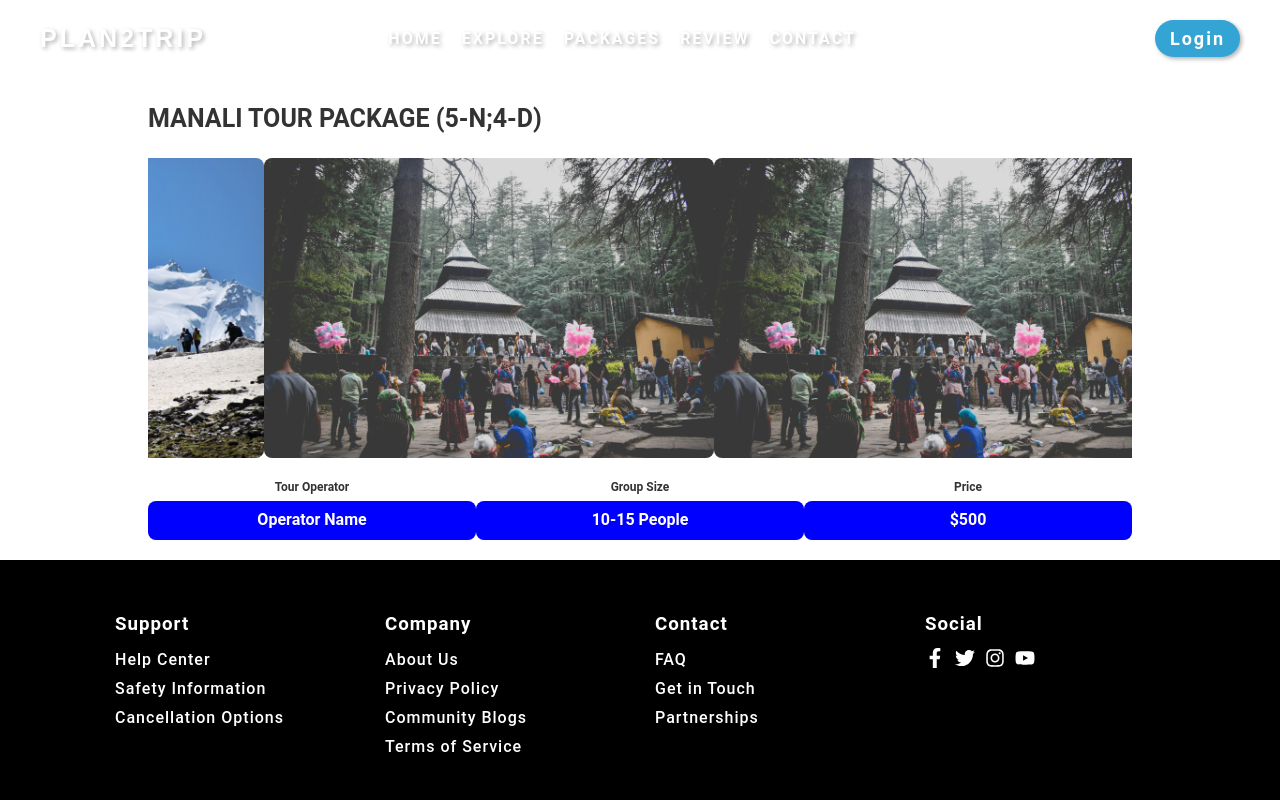
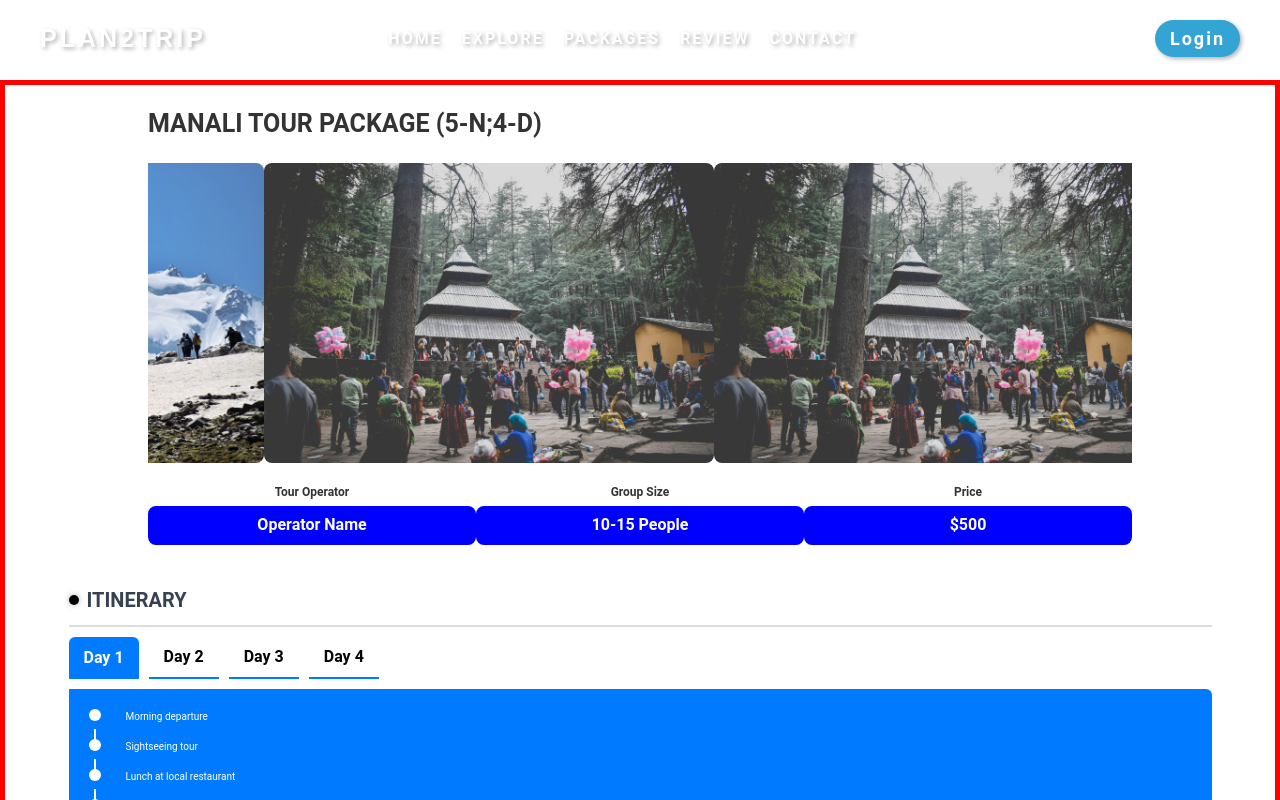
Before and after one commit to kishansrivastava-ks/plan2trip, a React (Vite) app: page /tour-packages in a window 1280 px wide. Built offline with nearby package versions, Linux system fonts and the light colour scheme.

Commit message:
tour package page component added

```diff
--- /dev/null
+++ b/src/components/TourPackage/Itinerary.jsx
@@ -0,0 +1,165 @@
+import { useState } from "react";
+import styled from "styled-components";
+
+// Container for the entire itinerary
+const ItineraryContainer = styled.div`
+  width: 90%;
+  margin: 2rem auto;
+`;
+
+// Heading section with bullet circle
+const Heading = styled.div`
+  display: flex;
+  align-items: center;
+  margin-bottom: 1rem;
+`;
+
+const BulletCircle = styled.div`
+  width: 10px;
+  height: 10px;
+  border-radius: 50%;
+  background-color: black;
+  box-shadow: 0px 0px 6px rgba(0, 0, 0, 0.3);
+  margin-right: 0.8rem;
+`;
+
+const Title = styled.h2`
+  font-size: 2rem;
+  font-weight: bold;
+  text-transform: uppercase;
+`;
+
+// Horizontal rule below heading
+const HorizontalLine = styled.hr`
+  width: 100%;
+  border: 1px solid #ddd;
+  margin-bottom: 1rem;
+`;
+
+// Tabs container
+const Tabs = styled.div`
+  display: flex;
+  gap: 1rem;
+  margin-bottom: 1rem;
+`;
+
+// Individual Tab button
+const Tab = styled.button`
+  background-color: ${(props) => (props.active ? "#007bff" : "white")};
+  color: ${(props) => (props.active ? "white" : "black")};
+  font-weight: bold;
+  padding: 0.8rem 1.5rem;
+  border: none;
+  cursor: pointer;
+  border-radius: 6px 6px 0 0;
+  transition: background-color 0.3s ease;
+  border-bottom: ${(props) => (props.active ? "none" : "2px solid #007bff")};
+
+  &:hover {
+    background-color: #007bff;
+    color: white;
+  }
+`;
+
+// Tab content container with timeline style
+const TabContent = styled.div`
+  background-color: #007bff;
+  color: white;
+  padding: 2rem;
+  border-radius: 0 6px 6px 6px;
+  display: flex;
+  flex-direction: column;
+  gap: 1.5rem;
+`;
+
+// Timeline item
+const TimelineItem = styled.div`
+  display: flex;
+  align-items: flex-start;
+  position: relative;
+`;
+
+const TimelineBullet = styled.div`
+  width: 12px;
+  height: 12px;
+  border-radius: 50%;
+  background-color: white;
+  margin-right: 1rem;
+  position: relative;
+  z-index: 1;
+`;
+
+const TimelineContent = styled.div`
+  padding-left: 1.5rem;
+  font-size: 1rem;
+`;
+
+const TimelineLine = styled.div`
+  position: absolute;
+  left: 5px;
+  top: 20px;
+  width: 2px;
+  height: 100%;
+  background-color: white;
+`;
+
+function Itinerary() {
+  const [activeDay, setActiveDay] = useState(1);
+
+  // Example details for each day's itinerary
+  const itineraryDetails = {
+    1: [
+      "Morning departure",
+      "Sightseeing tour",
+      "Lunch at local restaurant",
+      "Check-in at hotel",
+    ],
+    2: [
+      "Breakfast at hotel",
+      "Guided museum tour",
+      "Free time",
+      "Dinner at beachside",
+    ],
+    3: [
+      "Mountain trekking",
+      "Picnic lunch",
+      "Visit local market",
+      "Return to hotel",
+    ],
+    4: ["Breakfast", "Scenic drive", "Lunch at resort", "Departure"],
+  };
+
+  return (
+    <ItineraryContainer>
+      <Heading>
+        <BulletCircle />
+        <Title>ITINERARY</Title>
+      </Heading>
+      <HorizontalLine />
+
+      <Tabs>
+        {Object.keys(itineraryDetails).map((day) => (
+          <Tab
+            key={day}
+            active={activeDay === parseInt(day)}
+            onClick={() => setActiveDay(parseInt(day))}
+          >
+            Day {day}
+          </Tab>
+        ))}
+      </Tabs>
+
+      <TabContent>
+        {itineraryDetails[activeDay].map((item, index) => (
+          <TimelineItem key={index}>
+            <TimelineBullet />
+            {index < itineraryDetails[activeDay].length - 1 && <TimelineLine />}
+            <TimelineContent>{item}</TimelineContent>
+          </TimelineItem>
+        ))}
+      </TabContent>
+    </ItineraryContainer>
+  );
+}
+
+export default Itinerary;
--- a/src/pages/TourPackage.jsx
+++ b/src/pages/TourPackage.jsx
@@ -1,14 +1,17 @@
 import styled from "styled-components";
 import Info from "../components/TourPackage/Info";
+import Itinerary from "../components/TourPackage/Itinerary";
 
 const Container = styled.div`
   margin-top: 10vh;
+  border: 0.5rem solid red;
 `;
 
 function TourPackage() {
   return (
     <Container>
       <Info />
+      <Itinerary />
     </Container>
   );
 }
```
